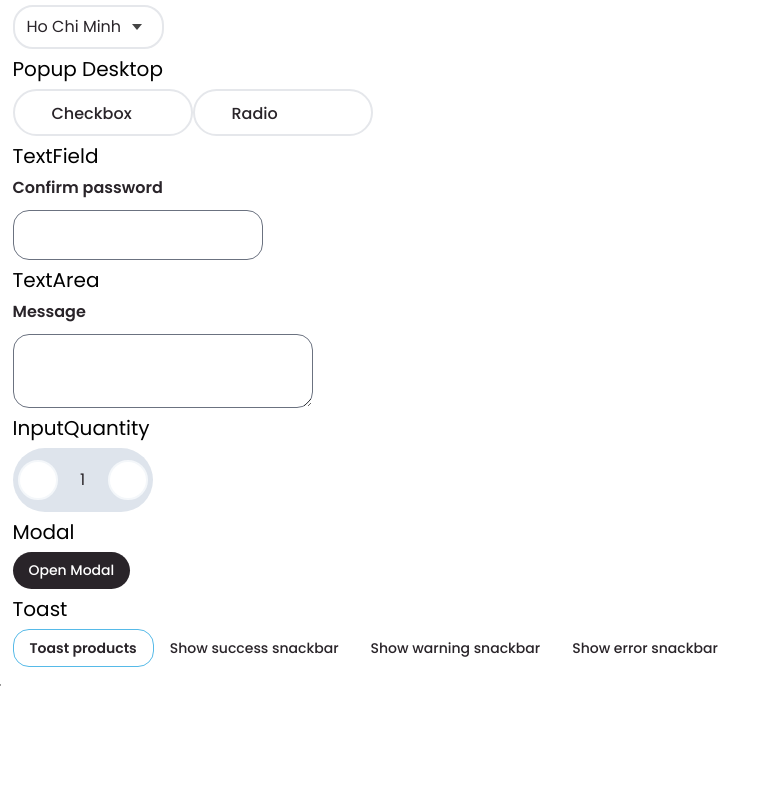
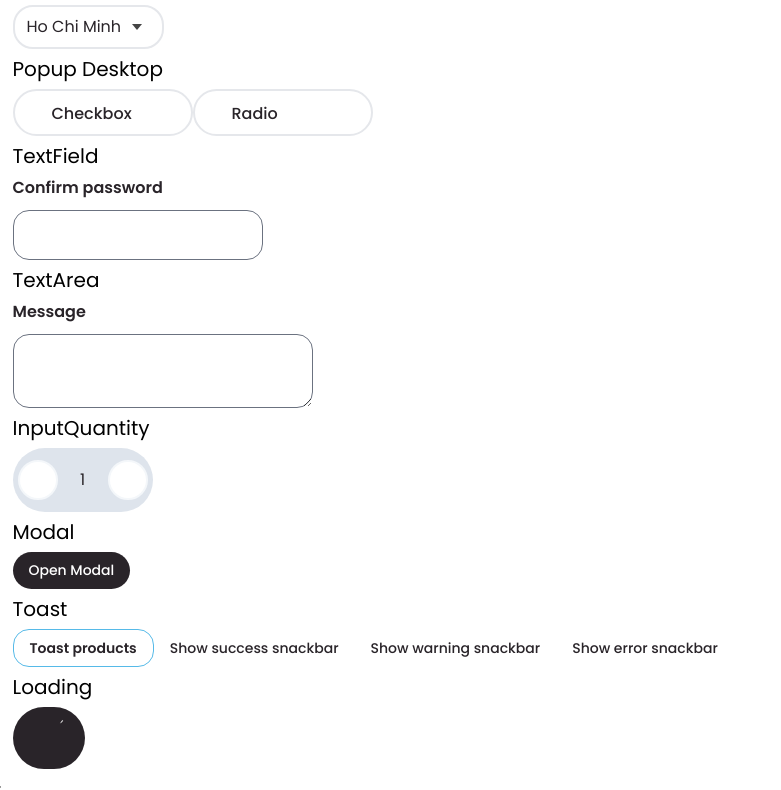
Before and after one commit to Quindarts/e-comx-clothing, a React (Create React App) app in the folder client/: page / in a window 1280 px wide. Shown: the part 331-1121 px from the top of the page, without its empty margins (0-781 px from the left). Before the commit the page ends 1019 px from the top, so only its background shows below. Built offline with nearby package versions, Linux system fonts and the light colour scheme; some icons are missing.

Commit message:
[ECC-20] Loading

```diff
--- a/client/src/pages/Component.tsx
+++ b/client/src/pages/Component.tsx
@@ -12,6 +12,7 @@ import Toast from "components/UI/Toast";
 import { useState } from "react";
 import { VariantType, useSnackbar } from "notistack";
 import { useToast } from "hooks/useToast";
+import { Box, CircularProgress, LinearProgress } from "@mui/material";
 function Component() {
     const listDrop = ["Ho Chi Minh", "Ha Nam", "Hue", "Ha Noi"];
 
@@ -149,6 +150,10 @@ function Component() {
                     Show error snackbar
                 </Button>
             </div>
+            <h2 className="text-[2rem] my-2">Loading</h2>
+            <Button variant="contain" color="black">
+                <CircularProgress color="inherit" />
+            </Button>
         </div>
     );
 }
--- /dev/null
+++ b/client/src/style/UI/_loading.scss
@@ -0,0 +1,17 @@
+.MuiCircularProgress-indeterminate {
+    animation: circular-rotate 3s linear infinite!important;
+}
+.MuiCircularProgress-indeterminate svg{
+    color: $white;
+   font-size: 1rem!important;
+}
+@keyframes circular-rotate {
+    0% {
+        transform: rotate(0deg);
+        /* Fix IE11 wobbly */
+        transform-origin: 50% 50%;
+    }
+    100% {
+        transform: rotate(360deg);
+    }
+}
--- a/client/src/style/UI/index.scss
+++ b/client/src/style/UI/index.scss
@@ -7,3 +7,4 @@
 @import "./inputQuantity";
 @import "./modal";
 @import "./toast";
+@import "./loading"
```
